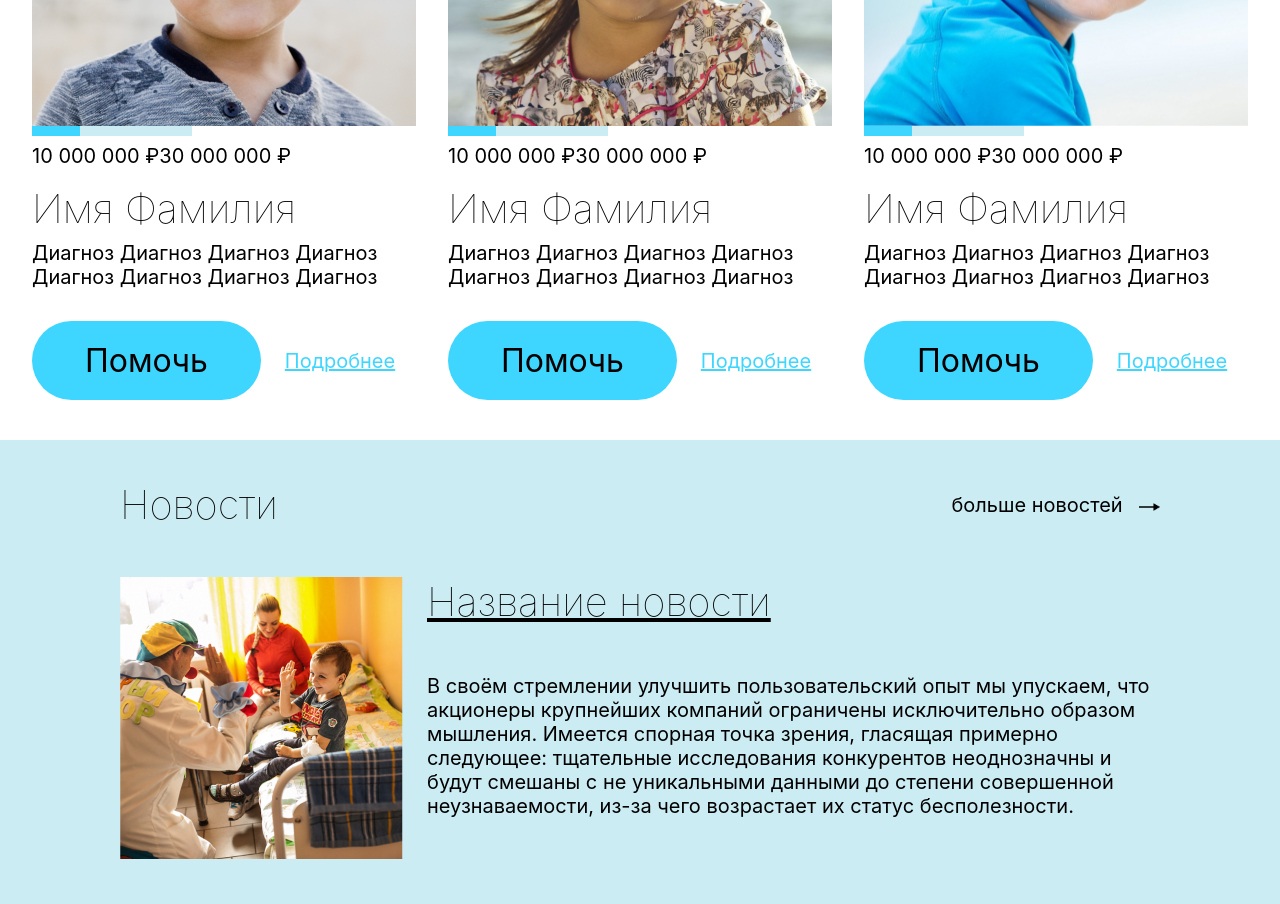
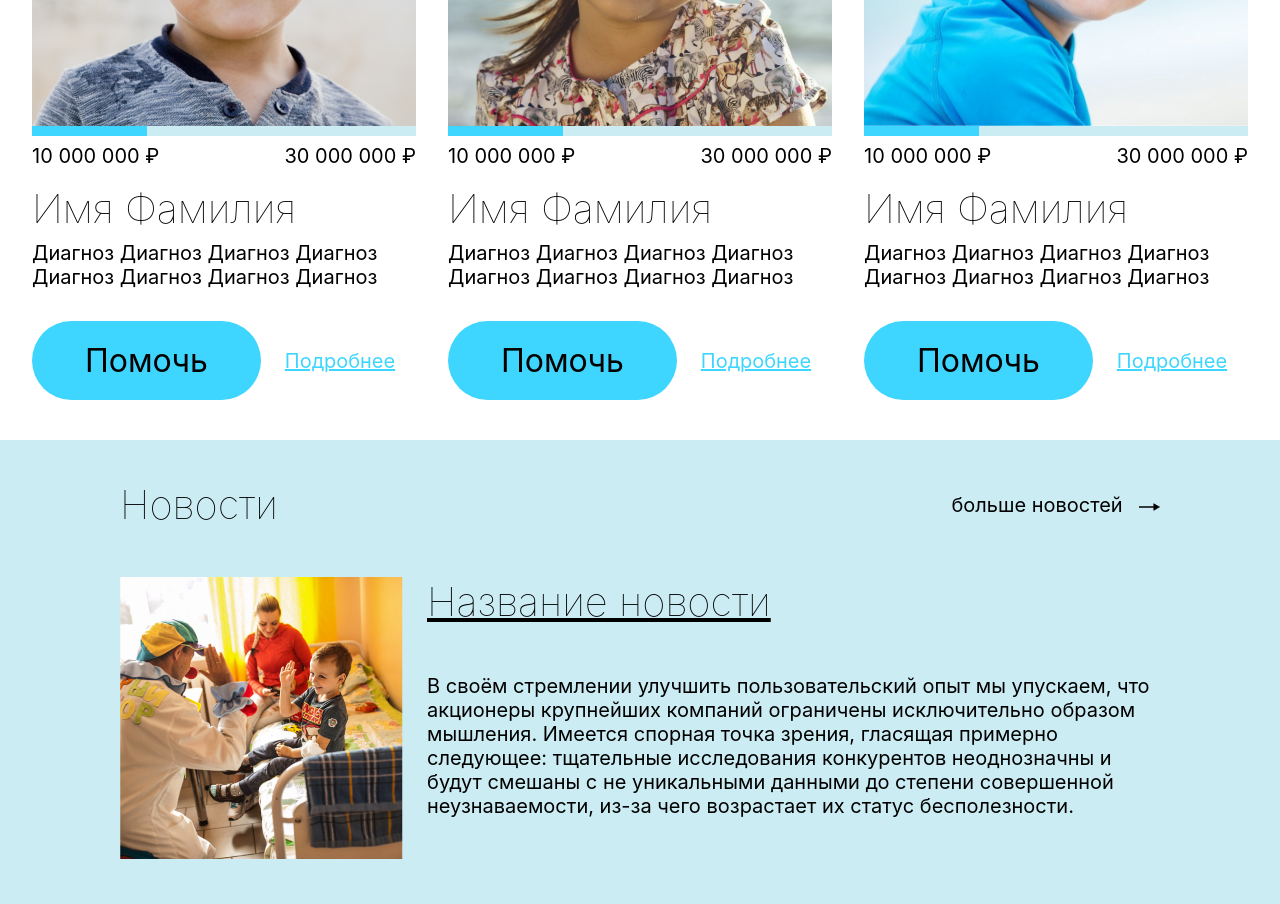
Before and after one commit to TttKuz/charitable-foundation-archive, a plain HTML site: page index.html in a window 1280 px wide. Shown: the part 1060-1964 px from the top of the page. Drawn offline with Linux system fonts and the light colour scheme.

Commit message:
Update styles.css

```diff
--- a/styles.css
+++ b/styles.css
@@ -62,7 +62,6 @@ nav a:hover {
    text-decoration: underline;
 }
 
-/* Медиа-запросы для адаптивности */
 @media (max-width: 1199px) {
    header {
       padding: 24px 80px;
@@ -179,7 +178,7 @@ progress {
    background-color: #000000;
    margin: 0px;
    padding: 0px;
-   max-width: 384px;
+   width: 384px;
    max-height: 10px;
 }
 
@@ -198,7 +197,7 @@ progress::-webkit-progress-value {
 }
 
 .money {
-   max-width: 384px;
+   width: 384px;
 }
 
 .end {
@@ -249,7 +248,6 @@ progress::-webkit-progress-value {
    justify-content: space-between;
    align-items: center;
 }
-
 
 .card img {
    max-width: 384px;
```
